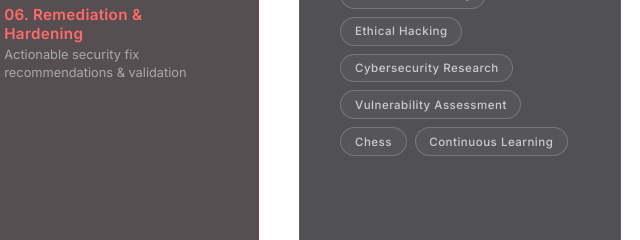
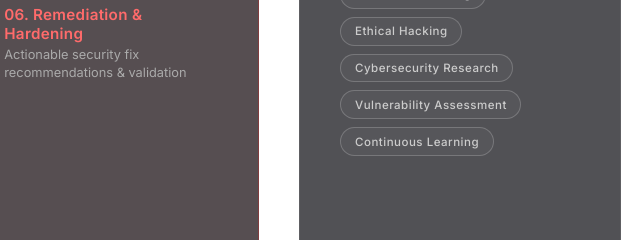
Before and after one commit to sunny1451/Portfolio, a website: page index.html in a window 1280 px wide. Shown: the part 1980-2220 px from the top of the page, 595-1235 px from the left. Drawn offline with nearby package versions, Linux system fonts and the light colour scheme.

Commit message:
Update index.html

```diff
--- a/index.html
+++ b/index.html
@@ -932,7 +932,6 @@
                     <span class="skill-pill">Ethical Hacking</span>
                     <span class="skill-pill">Cybersecurity Research</span>
                     <span class="skill-pill">Vulnerability Assessment</span>
-                    <span class="skill-pill">Chess</span>
                     <span class="skill-pill">Continuous Learning</span>
                 </div>
             </div>
```
